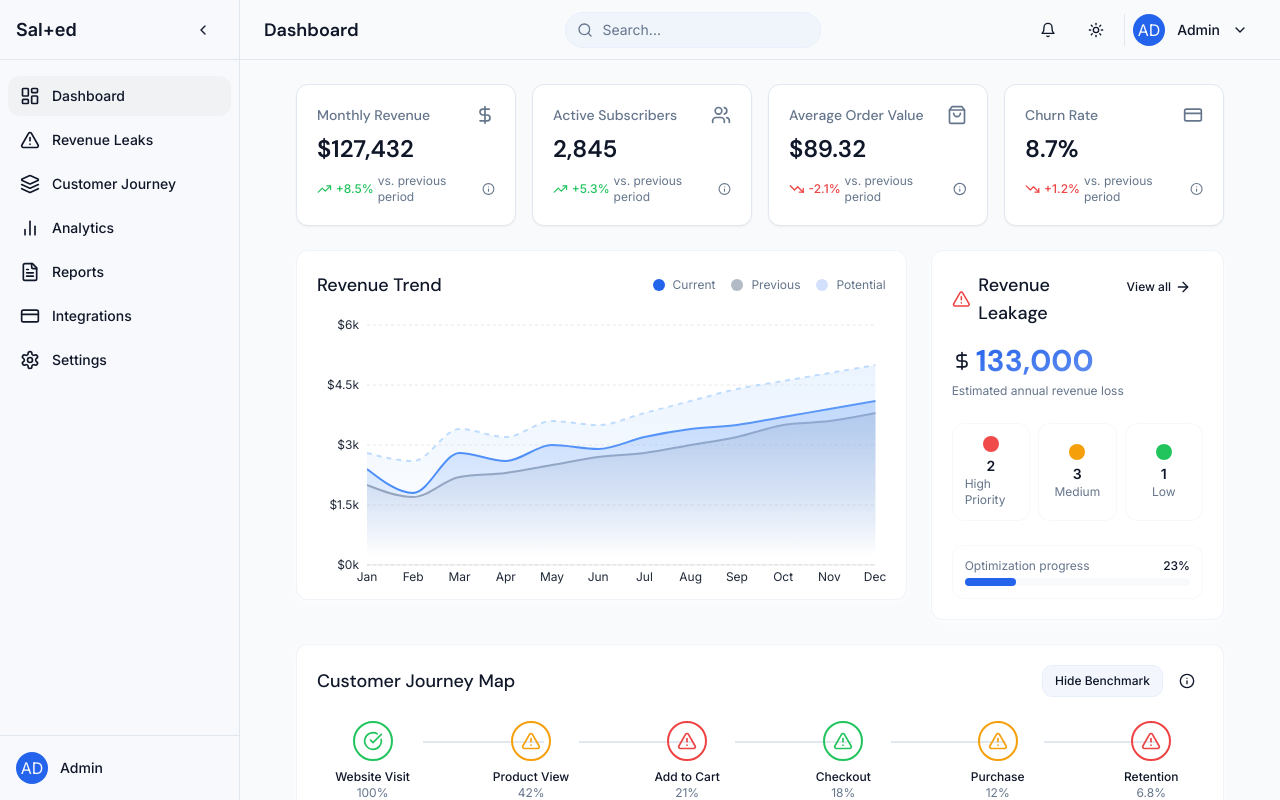
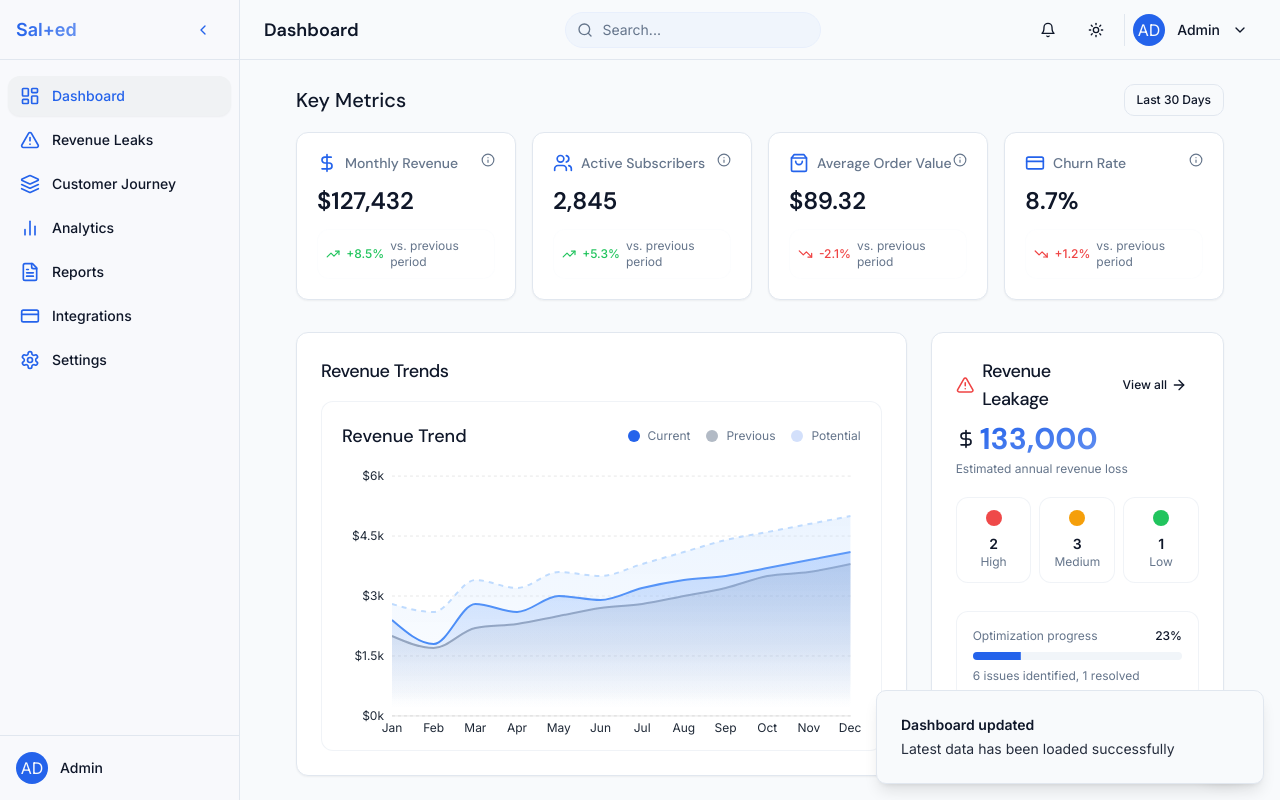
Before and after one commit to saltedagency/Salted, a React (Vite) app: page /dashboard in a window 1280 px wide. Built offline with nearby package versions, Linux system fonts and the light colour scheme.

Commit message:
Improve UI/UX and add features
Implement UI/UX improvements based on proximity, consistency, visibility, feedback, and Fitts' Law. Also add customizable dashboards, advanced filtering, and real-time alerts.

```diff
--- a/src/components/dashboard/LeakAnalysis.tsx
+++ b/src/components/dashboard/LeakAnalysis.tsx
@@ -6,10 +6,13 @@ import {
   AlertTriangleIcon,
   ArrowRightIcon,
   BarChart2Icon,
-  CheckCircleIcon,
   Clock3Icon,
   DollarSignIcon,
+  LightbulbIcon,
 } from "lucide-react";
+import { Card, CardContent, CardHeader, CardTitle } from "@/components/ui/card";
+import { Badge } from "@/components/ui/badge";
+import { useToast } from "@/hooks/use-toast";
 
 type LeakItem = {
   id: string;
@@ -59,18 +62,26 @@ interface LeakAnalysisProps {
 }
 
 export function LeakAnalysis({ className }: LeakAnalysisProps) {
+  const { toast } = useToast();
+
+  const handleFixNow = (leakTitle: string) => {
+    toast({
+      title: "Optimization started",
+      description: `Working on fixing: ${leakTitle}`,
+    });
+  };
+
   return (
-    <div
+    <Card
       className={cn(
-        "glass-card p-5 rounded-xl w-full animate-fade-in",
         className
       )}
     >
-      <div className="flex justify-between items-center mb-4">
-        <h3 className="text-lg font-medium flex items-center gap-2">
+      <CardHeader className="pb-2 flex flex-row items-center justify-between space-y-0">
+        <CardTitle className="text-lg font-medium flex items-center gap-2">
           <AlertTriangleIcon className="h-5 w-5 text-destructive" />
           <span>Top Revenue Leaks</span>
-        </h3>
+        </CardTitle>
         <Button
           variant="ghost"
           size="sm"
@@ -82,28 +93,37 @@ export function LeakAnalysis({ className }: LeakAnalysisProps) {
             <ArrowRightIcon className="h-3.5 w-3.5" />
           </Link>
         </Button>
-      </div>
-
-      <div className="space-y-3">
+      </CardHeader>
+      <CardContent>
+        <div className="space-y-4">
           {leakItems.map((leak) => (
-          <div
+            <Card
               key={leak.id}
-            className="p-4 rounded-lg bg-card/50 border border-border/30 hover:bg-accent/10 transition-all duration-200"
+              className="p-4 hover:shadow-md transition-all duration-200 border-l-4 overflow-hidden"
+              style={{
+                borderLeftColor: leak.impact === "high"
+                  ? "hsl(var(--leak-high))"
+                  : leak.impact === "medium"
+                  ? "hsl(var(--leak-medium))"
+                  : "hsl(var(--leak-low))"
+              }}
             >
               <div className="flex justify-between">
                 <div className="flex-1">
                   <div className="flex items-center gap-2">
-                  <div
-                    className={cn(
-                      "h-2 w-2 rounded-full",
+                    <h4 className="text-sm font-medium">{leak.title}</h4>
+                    <Badge
+                      variant={
                         leak.impact === "high"
-                        ? "bg-leak-high"
+                          ? "destructive"
                           : leak.impact === "medium"
-                        ? "bg-leak-medium"
-                        : "bg-leak-low"
-                    )}
-                  ></div>
-                  <h4 className="text-sm font-medium">{leak.title}</h4>
+                          ? "default"
+                          : "outline"
+                      }
+                      className="text-[10px] py-0 h-4"
+                    >
+                      {leak.impact}
+                    </Badge>
                   </div>
                   <p className="text-xs text-muted-foreground mt-1">
                     Stage: {leak.stage}
@@ -118,7 +138,12 @@ export function LeakAnalysis({ className }: LeakAnalysisProps) {
                 </div>
               </div>
 
-            <p className="text-xs mt-3 text-foreground">{leak.description}</p>
+              <div className="mt-3 p-3 bg-accent/20 rounded-lg text-xs border border-accent/30">
+                <div className="flex items-start gap-2">
+                  <LightbulbIcon className="h-4 w-4 text-primary mt-0.5 flex-shrink-0" />
+                  <p>{leak.description}</p>
+                </div>
+              </div>
 
               <div className="flex justify-between items-center mt-3">
                 <div className="flex items-center gap-3">
@@ -160,16 +185,17 @@ export function LeakAnalysis({ className }: LeakAnalysisProps) {
                   </div>
                 </div>
                 <Button
-                variant="outline"
                   size="sm"
-                className="h-7 text-xs px-2.5"
+                  className="h-8 text-xs px-3"
+                  onClick={() => handleFixNow(leak.title)}
                 >
                   Fix Now
                 </Button>
               </div>
-          </div>
+            </Card>
           ))}
         </div>
-    </div>
+      </CardContent>
+    </Card>
   );
 }
--- a/src/components/dashboard/LeakageIndicator.tsx
+++ b/src/components/dashboard/LeakageIndicator.tsx
@@ -3,6 +3,9 @@ import { cn } from "@/lib/utils";
 import { Button } from "@/components/ui/button";
 import { AlertTriangleIcon, ArrowRightIcon, DollarSignIcon } from "lucide-react";
 import { Link } from "react-router-dom";
+import { Progress } from "@/components/ui/progress";
+import { Card, CardContent, CardHeader, CardTitle } from "@/components/ui/card";
+import { Tooltip, TooltipContent, TooltipProvider, TooltipTrigger } from "@/components/ui/tooltip";
 
 interface LeakageIndicatorProps {
   totalLoss: string | number;
@@ -24,18 +27,22 @@ export function LeakageIndicator({
     ? totalLoss.substring(1)
     : totalLoss;
 
+  // Calculate total leaks for progress percentage
+  const totalLeaks = highPriorityLeaks + mediumPriorityLeaks + lowPriorityLeaks;
+  const optimizationProgress = 23; // This would come from a real calculation in a production app
+
   return (
-    <div
+    <Card
       className={cn(
-        "glass-card p-5 rounded-xl w-full animate-fade-in",
+        "h-full",
         className
       )}
     >
-      <div className="flex justify-between items-start mb-4">
-        <h3 className="text-lg font-medium flex items-center gap-2">
+      <CardHeader className="pb-2 flex flex-row items-center justify-between space-y-0">
+        <CardTitle className="text-lg font-medium flex items-center gap-2">
           <AlertTriangleIcon className="h-5 w-5 text-destructive" />
           <span>Revenue Leakage</span>
-        </h3>
+        </CardTitle>
         <Button
           variant="ghost"
           size="sm"
@@ -47,9 +54,9 @@ export function LeakageIndicator({
             <ArrowRightIcon className="h-3.5 w-3.5" />
           </Link>
         </Button>
-      </div>
-
-      <div className="flex flex-col gap-4">
+      </CardHeader>
+      <CardContent>
+        <div className="flex flex-col gap-5">
           <div className="flex flex-col">
             <div className="flex items-baseline">
               <DollarSignIcon className="h-5 w-5 text-foreground mr-1" />
@@ -60,34 +67,65 @@ export function LeakageIndicator({
             </p>
           </div>
 
-        <div className="grid grid-cols-3 gap-2 mt-2">
-          <div className="flex flex-col items-center justify-center p-3 rounded-lg bg-card/50 border border-border/30">
-            <div className="w-4 h-4 rounded-full bg-leak-high mb-1 animate-pulse-gentle"></div>
+          <div className="grid grid-cols-3 gap-2">
+            <TooltipProvider>
+              <Tooltip>
+                <TooltipTrigger asChild>
+                  <div className="flex flex-col items-center justify-center p-3 rounded-lg bg-card/80 border border-border/50 hover:bg-accent/20 transition-all cursor-help">
+                    <div className="w-4 h-4 rounded-full bg-leak-high mb-2 animate-pulse-gentle"></div>
                     <p className="text-sm font-semibold">{highPriorityLeaks}</p>
-            <p className="text-xs text-muted-foreground">High Priority</p>
+                    <p className="text-xs text-muted-foreground">High</p>
                   </div>
-          <div className="flex flex-col items-center justify-center p-3 rounded-lg bg-card/50 border border-border/30">
-            <div className="w-4 h-4 rounded-full bg-leak-medium mb-1"></div>
+                </TooltipTrigger>
+                <TooltipContent side="top">
+                  <p className="text-xs">High priority revenue leaks requiring immediate attention</p>
+                </TooltipContent>
+              </Tooltip>
+            </TooltipProvider>
+
+            <TooltipProvider>
+              <Tooltip>
+                <TooltipTrigger asChild>
+                  <div className="flex flex-col items-center justify-center p-3 rounded-lg bg-card/80 border border-border/50 hover:bg-accent/20 transition-all cursor-help">
+                    <div className="w-4 h-4 rounded-full bg-leak-medium mb-2"></div>
                     <p className="text-sm font-semibold">{mediumPriorityLeaks}</p>
                     <p className="text-xs text-muted-foreground">Medium</p>
                   </div>
-          <div className="flex flex-col items-center justify-center p-3 rounded-lg bg-card/50 border border-border/30">
-            <div className="w-4 h-4 rounded-full bg-leak-low mb-1"></div>
+                </TooltipTrigger>
+                <TooltipContent side="top">
+                  <p className="text-xs">Medium priority issues that should be addressed soon</p>
+                </TooltipContent>
+              </Tooltip>
+            </TooltipProvider>
+
+            <TooltipProvider>
+              <Tooltip>
+                <TooltipTrigger asChild>
+                  <div className="flex flex-col items-center justify-center p-3 rounded-lg bg-card/80 border border-border/50 hover:bg-accent/20 transition-all cursor-help">
+                    <div className="w-4 h-4 rounded-full bg-leak-low mb-2"></div>
                     <p className="text-sm font-semibold">{lowPriorityLeaks}</p>
                     <p className="text-xs text-muted-foreground">Low</p>
                   </div>
+                </TooltipTrigger>
+                <TooltipContent side="top">
+                  <p className="text-xs">Low priority issues that can be addressed over time</p>
+                </TooltipContent>
+              </Tooltip>
+            </TooltipProvider>
           </div>
 
-        <div className="w-full bg-card/50 rounded-lg p-3 border border-border/30 mt-2">
-          <div className="flex justify-between mb-1">
+          <div className="bg-card/80 rounded-lg p-4 border border-border/50 mt-2">
+            <div className="flex justify-between mb-2">
               <span className="text-xs text-muted-foreground">Optimization progress</span>
-            <span className="text-xs font-medium">23%</span>
+              <span className="text-xs font-medium">{optimizationProgress}%</span>
             </div>
-          <div className="w-full bg-background rounded-full h-2">
-            <div className="bg-primary h-2 rounded-full" style={{ width: "23%" }}></div>
+            <Progress value={optimizationProgress} className="h-2" />
+            <p className="text-xs text-muted-foreground mt-2">
+              {totalLeaks} issues identified, {Math.round(totalLeaks * optimizationProgress / 100)} resolved
+            </p>
           </div>
         </div>
-      </div>
-    </div>
+      </CardContent>
+    </Card>
   );
 }
--- a/src/components/dashboard/MetricCard.tsx
+++ b/src/components/dashboard/MetricCard.tsx
@@ -36,13 +36,28 @@ export function MetricCard({
   return (
     <Card
       className={cn(
-        "p-5 rounded-xl animate-scale-in transition-all duration-200 hover:shadow-md",
+        "p-5 rounded-xl transition-all duration-200 hover:shadow-md hover:translate-y-[-2px]",
         className
       )}
     >
-      <div className="flex justify-between items-start mb-2">
-        <h3 className="text-sm font-medium text-muted-foreground">{title}</h3>
-        {icon && <span className="text-muted-foreground">{icon}</span>}
+      <div className="flex justify-between items-start mb-3">
+        <h3 className="text-sm font-medium text-muted-foreground flex items-center gap-2">
+          {icon && <span className="text-primary">{icon}</span>}
+          <span>{title}</span>
+        </h3>
+
+        {description && (
+          <TooltipProvider>
+            <Tooltip>
+              <TooltipTrigger asChild>
+                <InfoIcon className="h-3.5 w-3.5 text-muted-foreground cursor-help hover:text-primary transition-colors" />
+              </TooltipTrigger>
+              <TooltipContent side="top" className="max-w-xs text-xs bg-popover">
+                <p>{description}</p>
+              </TooltipContent>
+            </Tooltip>
+          </TooltipProvider>
+        )}
       </div>
 
       <div className="flex items-baseline mt-1">
@@ -56,11 +71,11 @@ export function MetricCard({
       </div>
 
       {change !== undefined && (
-        <div className="flex items-center mt-2">
+        <div className="flex items-center mt-3 bg-card/80 p-2 rounded-lg border border-border/10">
           {trend === "up" ? (
-            <TrendingUpIcon className="h-4 w-4 text-success mr-1" />
+            <TrendingUpIcon className="h-4 w-4 text-success mr-1.5" />
           ) : trend === "down" ? (
-            <TrendingDownIcon className="h-4 w-4 text-destructive mr-1" />
+            <TrendingDownIcon className="h-4 w-4 text-destructive mr-1.5" />
           ) : null}
           <span
             className={cn(
@@ -71,20 +86,7 @@ export function MetricCard({
             {change > 0 ? "+" : ""}
             {change}%
           </span>
-          <span className="text-xs text-muted-foreground ml-1">vs. previous period</span>
-
-          {description && (
-            <TooltipProvider>
-              <Tooltip>
-                <TooltipTrigger asChild>
-                  <InfoIcon className="h-3.5 w-3.5 text-muted-foreground ml-1 cursor-help" />
-                </TooltipTrigger>
-                <TooltipContent>
-                  <p className="text-xs max-w-xs">{description}</p>
-                </TooltipContent>
-              </Tooltip>
-            </TooltipProvider>
-          )}
+          <span className="text-xs text-muted-foreground ml-1.5">vs. previous period</span>
         </div>
       )}
     </Card>
--- a/src/components/layout/Sidebar.tsx
+++ b/src/components/layout/Sidebar.tsx
@@ -1,8 +1,11 @@
+
 import { Link, useLocation } from "react-router-dom";
 import { cn } from "@/lib/utils";
 import { BarChart2, Home, LineChart, PieChart, Settings, Users, ChevronLeft, ChevronRight, LayoutDashboard, FileText, Layers, CreditCard, AlertTriangle } from "lucide-react";
 import { Button } from "@/components/ui/button";
 import { useEffect, useState } from "react";
+import { Tooltip, TooltipContent, TooltipProvider, TooltipTrigger } from "@/components/ui/tooltip";
+
 const sidebarLinks = [{
   title: "Dashboard",
   icon: <LayoutDashboard className="h-5 w-5" />,
@@ -32,6 +35,7 @@ const sidebarLinks = [{
   icon: <Settings className="h-5 w-5" />,
   href: "/settings"
 }];
+
 export function Sidebar() {
   const [collapsed, setCollapsed] = useState(false);
   const location = useLocation();
@@ -49,11 +53,25 @@ export function Sidebar() {
     handleResize();
     return () => window.removeEventListener("resize", handleResize);
   }, []);
-  return <div className={cn("bg-sidebar transition-all duration-300 ease-in-out border-r border-border flex flex-col h-screen sticky top-0 z-30", collapsed ? "w-[70px]" : "w-[240px]")}>
+
+  return (
+    <div className={cn(
+      "bg-sidebar border-r border-border flex flex-col h-screen sticky top-0 z-30 transition-all duration-300 ease-in-out",
+      collapsed ? "w-[70px]" : "w-[240px]"
+    )}>
       <div className="flex items-center p-4 border-b border-border h-[60px]">
-        {!collapsed && <span className="font-semibold text-lg text-sidebar-foreground animate-fade-in">Sal+ed</span>}
+        {!collapsed && (
+          <span className="font-semibold text-lg text-sidebar-foreground animate-fade-in bg-gradient-to-r from-primary to-primary/70 bg-clip-text text-transparent">
+            Sal+ed
+          </span>
+        )}
         <div className={cn(!collapsed && "ml-auto")}>
-          <Button variant="ghost" size="icon" onClick={() => setCollapsed(!collapsed)} className="rounded-full hover:bg-sidebar-accent">
+          <Button
+            variant="ghost"
+            size="icon"
+            onClick={() => setCollapsed(!collapsed)}
+            className="rounded-full hover:bg-sidebar-accent text-primary"
+          >
             {collapsed ? <ChevronRight className="h-4 w-4" /> : <ChevronLeft className="h-4 w-4" />}
           </Button>
         </div>
@@ -61,10 +79,32 @@ export function Sidebar() {
 
       <div className="flex-grow py-4 overflow-y-auto scrollbar-thin">
         <nav className="space-y-1 px-2">
-          {sidebarLinks.map(link => <Link key={link.href} to={link.href} className={cn("flex items-center py-2.5 px-3 rounded-lg text-sm font-medium transition-all duration-200", location.pathname === link.href ? "bg-sidebar-accent text-sidebar-accent-foreground" : "text-sidebar-foreground hover:bg-sidebar-accent/50", collapsed && "justify-center")}>
-              <span className={collapsed ? "m-0" : "mr-3"}>{link.icon}</span>
-              {!collapsed && <span className="animate-fade-in">{link.title}</span>}
-            </Link>)}
+          {sidebarLinks.map(link => (
+            <TooltipProvider key={link.href}>
+              <Tooltip>
+                <TooltipTrigger asChild>
+                  <Link
+                    to={link.href}
+                    className={cn(
+                      "flex items-center py-2.5 px-3 rounded-lg text-sm font-medium transition-all duration-200",
+                      location.pathname === link.href
+                        ? "bg-sidebar-accent text-primary shadow-sm"
+                        : "text-sidebar-foreground hover:bg-sidebar-accent/50",
+                      collapsed && "justify-center"
+                    )}
+                  >
+                    <span className={cn("text-primary", collapsed ? "m-0" : "mr-3")}>{link.icon}</span>
+                    {!collapsed && <span className="animate-fade-in">{link.title}</span>}
+                  </Link>
+                </TooltipTrigger>
+                {collapsed && (
+                  <TooltipContent side="right">
+                    <p>{link.title}</p>
+                  </TooltipContent>
+                )}
+              </Tooltip>
+            </TooltipProvider>
+          ))}
         </nav>
       </div>
 
@@ -73,12 +113,15 @@ export function Sidebar() {
           <div className="h-8 w-8 rounded-full bg-primary flex items-center justify-center text-primary-foreground">
             AD
           </div>
-          {!collapsed && <div className="ml-3 animate-fade-in">
+          {!collapsed && (
+            <div className="ml-3 animate-fade-in">
               <p className="text-sm font-medium text-sidebar-foreground">
                 Admin
               </p>
-            </div>}
+            </div>
+          )}
         </div>
       </div>
-    </div>;
+    </div>
+  );
 }
--- a/src/pages/Dashboard.tsx
+++ b/src/pages/Dashboard.tsx
@@ -4,30 +4,47 @@ import { RevenueChart } from "@/components/dashboard/RevenueChart";
 import { LeakageIndicator } from "@/components/dashboard/LeakageIndicator";
 import { JourneyMap } from "@/components/dashboard/JourneyMap";
 import { LeakAnalysis } from "@/components/dashboard/LeakAnalysis";
-import { BarChart2, CreditCard, DollarSign, LineChart, ShoppingBag, ShoppingCart, Users } from "lucide-react";
+import { BarChart2, CreditCard, DollarSign, ShoppingBag, ShoppingCart, Users } from "lucide-react";
 import { useEffect, useState } from "react";
+import { Card, CardContent, CardHeader, CardTitle } from "@/components/ui/card";
+import { Button } from "@/components/ui/button";
+import { useToast } from "@/hooks/use-toast";
 
 const Dashboard = () => {
   const [isLoading, setIsLoading] = useState(true);
+  const { toast } = useToast();
 
   useEffect(() => {
     // Simulate data loading
     const timer = setTimeout(() => {
       setIsLoading(false);
-    }, 500);
+      // Show welcome toast when dashboard loads
+      toast({
+        title: "Dashboard updated",
+        description: "Latest data has been loaded successfully",
+      });
+    }, 800);
 
     return () => clearTimeout(timer);
-  }, []);
+  }, [toast]);
 
   return (
-    <div className="space-y-6">
+    <div className="space-y-8 pb-10">
+      {/* Section: Key Metrics */}
+      <section>
+        <div className="flex justify-between items-center mb-4">
+          <h2 className="text-xl font-medium">Key Metrics</h2>
+          <Button variant="outline" size="sm" className="text-xs h-8">
+            Last 30 Days
+          </Button>
+        </div>
         <div className="grid grid-cols-1 md:grid-cols-2 lg:grid-cols-4 gap-4">
           <MetricCard
             title="Monthly Revenue"
             value="$127,432"
             change={8.5}
             trend="up"
-          icon={<DollarSign className="h-5 w-5 text-muted-foreground" />}
+            icon={<DollarSign className="h-5 w-5" />}
             description="Total subscription revenue for the current month"
             loading={isLoading}
           />
@@ -36,7 +53,7 @@ const Dashboard = () => {
             value="2,845"
             change={5.3}
             trend="up"
-          icon={<Users className="h-5 w-5 text-muted-foreground" />}
+            icon={<Users className="h-5 w-5" />}
             description="Number of paying subscribers in the current period"
             loading={isLoading}
           />
@@ -45,7 +62,7 @@ const Dashboard = () => {
             value="$89.32"
             change={-2.1}
             trend="down"
-          icon={<ShoppingBag className="h-5 w-5 text-muted-foreground" />}
+            icon={<ShoppingBag className="h-5 w-5" />}
             description="Average transaction value per customer"
             loading={isLoading}
           />
@@ -54,16 +71,23 @@ const Dashboard = () => {
             value="8.7%"
             change={1.2}
             trend="down"
-          icon={<CreditCard className="h-5 w-5 text-muted-foreground" />}
+            icon={<CreditCard className="h-5 w-5" />}
             description="Percentage of customers who cancelled this month"
             loading={isLoading}
           />
         </div>
+      </section>
 
-      <div className="grid grid-cols-1 lg:grid-cols-3 gap-6">
-        <div className="lg:col-span-2">
+      {/* Section: Revenue & Leakage */}
+      <section className="grid grid-cols-1 lg:grid-cols-3 gap-6">
+        <Card className="lg:col-span-2 overflow-hidden">
+          <CardHeader className="pb-0">
+            <CardTitle className="text-lg font-medium">Revenue Trends</CardTitle>
+          </CardHeader>
+          <CardContent className="pt-4">
             <RevenueChart />
-        </div>
+          </CardContent>
+        </Card>
         <div>
           <LeakageIndicator
             totalLoss="$133,000"
@@ -72,14 +96,44 @@ const Dashboard = () => {
             lowPriorityLeaks={1}
           />
         </div>
+      </section>
+
+      {/* Section: Customer Journey */}
+      <section>
+        <div className="mb-2">
+          <h2 className="text-xl font-medium mb-1">Customer Journey</h2>
+          <p className="text-sm text-muted-foreground">Visualize your customer's path and identify drop-off points</p>
         </div>
+        <Card className="overflow-hidden">
+          <CardContent className="p-0">
+            <JourneyMap />
+          </CardContent>
+        </Card>
+      </section>
 
-      <div className="grid grid-cols-1 gap-6">
-        <JourneyMap />
+      {/* Section: Revenue Leaks */}
+      <section>
+        <div className="mb-2">
+          <h2 className="text-xl font-medium mb-1">Top Revenue Leaks</h2>
+          <p className="text-sm text-muted-foreground">Address these high-impact issues to recover lost revenue</p>
         </div>
+        <LeakAnalysis />
+      </section>
 
-      <div className="grid grid-cols-1 gap-6">
-        <LeakAnalysis />
+      {/* Floating Action Button for quick optimization */}
+      <div className="fixed bottom-6 right-6 z-10">
+        <Button
+          size="lg"
+          className="rounded-full h-14 w-14 shadow-lg flex items-center justify-center"
+          onClick={() => {
+            toast({
+              title: "Optimization Started",
+              description: "We're analyzing your data for quick wins",
+            });
+          }}
+        >
+          <BarChart2 className="h-6 w-6" />
+        </Button>
       </div>
     </div>
   );
--- a/src/pages/Index.tsx
+++ b/src/pages/Index.tsx
@@ -9,16 +9,24 @@ const Index = () => {
     // Redirect to dashboard with a slight delay to ensure smooth transition
     const redirectTimer = setTimeout(() => {
       navigate("/dashboard");
-    }, 100);
+    }, 800);
 
     return () => clearTimeout(redirectTimer);
   }, [navigate]);
 
   return (
-    <div className="flex items-center justify-center h-screen bg-background">
-      <div className="animate-pulse text-primary">
-        Loading DripGuard Analytics...
+    <div className="flex flex-col items-center justify-center h-screen bg-background">
+      <div className="text-4xl font-bold mb-4 text-gradient bg-gradient-to-r from-primary to-primary/70 bg-clip-text text-transparent">
+        Sal+ed
       </div>
+      <div className="relative w-16 h-16 mb-8">
+        <div className="absolute top-0 left-0 w-full h-full rounded-full border-4 border-t-primary border-r-transparent border-b-transparent border-l-transparent animate-spin"></div>
+        <div className="absolute top-1 left-1 w-14 h-14 rounded-full border-4 border-t-transparent border-r-primary border-b-transparent border-l-transparent animate-spin animation-delay-200" style={{ animationDuration: '1.5s' }}></div>
+        <div className="absolute top-2 left-2 w-12 h-12 rounded-full border-4 border-t-transparent border-r-transparent border-b-primary border-l-transparent animate-spin animation-delay-400" style={{ animationDuration: '2s' }}></div>
+      </div>
+      <p className="text-muted-foreground text-lg">
+        Loading your analytics dashboard...
+      </p>
     </div>
   );
 };
```
Lines whose indentation alone changed are shown as unchanged.
